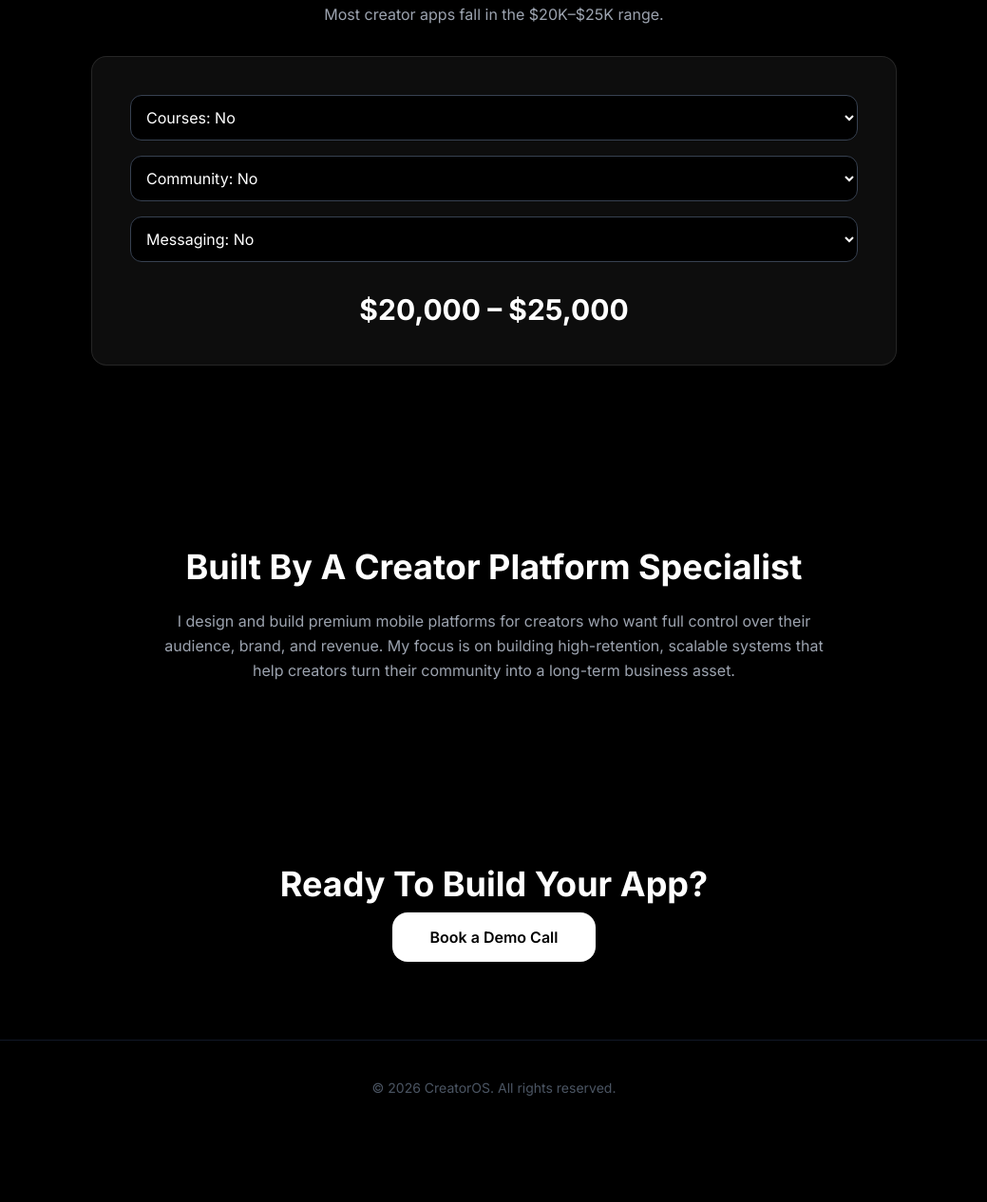
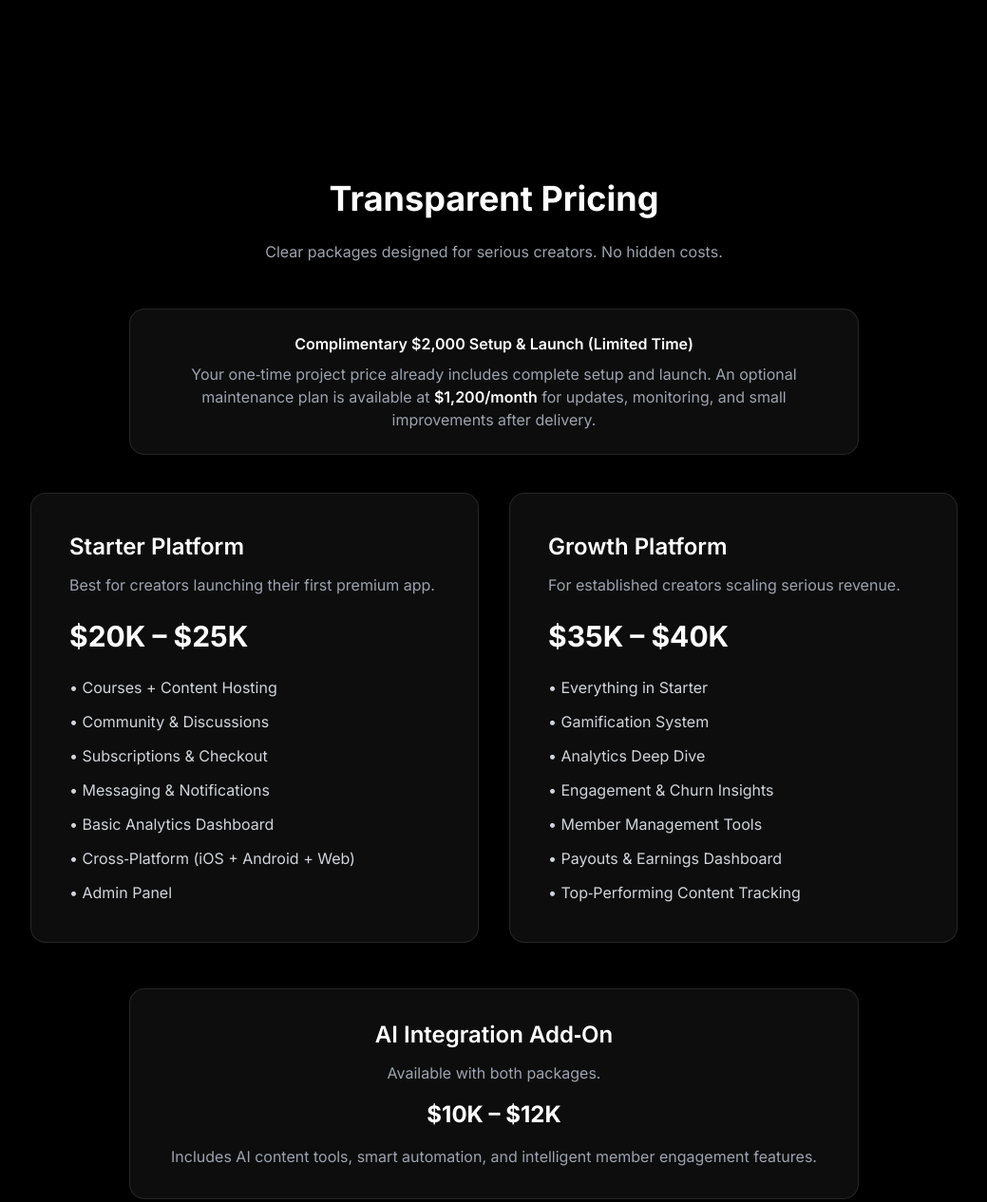
Before and after one commit to amanastro7/creatoros, a plain HTML site: page index.html in a window 1280 px wide. Shown: the part 3255-4521 px from the top of the page at 95% size, without its empty margins (120-1159 px from the left). Before the commit the page ends 4451 px from the top, so only its background shows below. Drawn offline with nearby package versions, Linux system fonts and the light colour scheme.

Commit message:
Enhance pricing section and add cross-platform feature
Added cross-platform feature description and updated pricing section with detailed package information.

```diff
--- a/index.html
+++ b/index.html
@@ -10,6 +10,7 @@
   <style>
     body { font-family: 'Inter', sans-serif; }
   </style>
+  <link type="image/png" sizes="16x16" rel="icon" href="images/optimus.png">
 </head>
 <body class="bg-black text-white">
 
@@ -75,6 +76,7 @@
   <!-- Features -->
   <section class="py-24 px-6 max-w-6xl mx-auto">
     <h2 class="text-4xl font-bold text-center mb-14">Everything In One Platform</h2>
+    <p class="text-gray-400 text-center max-w-2xl mx-auto -mt-6 mb-12">Run your entire creator business from one premium mobile platform.</p>
     <div class="grid md:grid-cols-3 gap-8">
       <div class="bg-white/5 p-7 rounded-2xl border border-white/10">
         <h3 class="text-xl font-semibold mb-3">Courses</h3>
@@ -100,6 +102,10 @@
         <h3 class="text-xl font-semibold mb-3">Gamification</h3>
         <p class="text-gray-400">Badges, XP, streaks, and leaderboards to increase daily usage.</p>
       </div>
+      <div class="bg-white/5 p-7 rounded-2xl border border-white/10">
+        <h3 class="text-xl font-semibold mb-3">Cross-Platform</h3>
+        <p class="text-gray-400">Seamless experience across iOS, Android, and web so your audience stays connected everywhere.</p>
+      </div>
     </div>
   </section>
 
@@ -111,25 +117,57 @@
     </div>
   </section>
 
-  <!-- Pricing Estimator -->
-  <section id="pricing" class="py-24 px-6 max-w-4xl mx-auto text-center">
+  <!-- Pricing -->
+  <section id="pricing" class="py-24 px-6 max-w-5xl mx-auto text-center">
     <h2 class="text-4xl font-bold mb-6">Transparent Pricing</h2>
-    <p class="text-gray-400 mb-8">Most creator apps fall in the $20K–$25K range.</p>
+    <p class="text-gray-400 mb-12">Clear packages designed for serious creators. No hidden costs.</p>
+    <div class="max-w-3xl mx-auto mb-10 bg-white/5 border border-white/10 rounded-2xl p-6">
+      <p class="text-white font-semibold">Complimentary $2,000 Setup & Launch (Limited Time)</p>
+      <p class="text-gray-400 mt-2">Your one‑time project price already includes complete setup and launch. An optional maintenance plan is available at <span class="text-white font-semibold">$1,200/month</span> for updates, monitoring, and small improvements after delivery.</p>
+    </div>
 
-    <div class="bg-white/5 border border-white/10 rounded-2xl p-10">
-      <select id="courses" class="w-full bg-black border border-gray-700 rounded-xl p-3 mb-4">
-        <option value="0">Courses: No</option>
-        <option value="5000">Courses: Yes</option>
-      </select>
-      <select id="community" class="w-full bg-black border border-gray-700 rounded-xl p-3 mb-4">
-        <option value="0">Community: No</option>
-        <option value="7000">Community: Yes</option>
-      </select>
-      <select id="messaging" class="w-full bg-black border border-gray-700 rounded-xl p-3 mb-4">
-        <option value="0">Messaging: No</option>
-        <option value="4000">Messaging: Yes</option>
-      </select>
-      <p class="text-3xl font-bold mt-4" id="price">$20,000 – $25,000</p>
+    <div class="grid md:grid-cols-2 gap-8">
+      <!-- Starter -->
+      <div class="bg-white/5 border border-white/10 rounded-2xl p-10 text-left">
+        <h3 class="text-2xl font-semibold mb-3">Starter Platform</h3>
+        <p class="text-gray-400 mb-6">Best for creators launching their first premium app.</p>
+        <p class="text-3xl font-bold mb-6">$20K – $25K</p>
+
+        <ul class="space-y-3 text-gray-300">
+          <li>• Courses + Content Hosting</li>
+          <li>• Community & Discussions</li>
+          <li>• Subscriptions & Checkout</li>
+          <li>• Messaging & Notifications</li>
+          <li>• Basic Analytics Dashboard</li>
+          <li>• Cross‑Platform (iOS + Android + Web)</li>
+          <li>• Admin Panel</li>
+        </ul>
+      </div>
+
+      <!-- Pro -->
+      <div class="bg-white/5 border border-white/10 rounded-2xl p-10 text-left">
+        <h3 class="text-2xl font-semibold mb-3">Growth Platform</h3>
+        <p class="text-gray-400 mb-6">For established creators scaling serious revenue.</p>
+        <p class="text-3xl font-bold mb-6">$35K – $40K</p>
+
+        <ul class="space-y-3 text-gray-300">
+          <li>• Everything in Starter</li>
+          <li>• Gamification System</li>
+          <li>• Analytics Deep Dive</li>
+          <li>• Engagement & Churn Insights</li>
+          <li>• Member Management Tools</li>
+          <li>• Payouts & Earnings Dashboard</li>
+          <li>• Top‑Performing Content Tracking</li>
+        </ul>
+      </div>
+    </div>
+
+    <!-- AI Add-on -->
+    <div class="mt-12 bg-white/5 border border-white/10 rounded-2xl p-8 max-w-3xl mx-auto">
+      <h3 class="text-2xl font-semibold mb-3">AI Integration Add‑On</h3>
+      <p class="text-gray-400 mb-4">Available with both packages.</p>
+      <p class="text-2xl font-bold">$10K – $12K</p>
+      <p class="text-gray-400 mt-4">Includes AI content tools, smart automation, and intelligent member engagement features.</p>
     </div>
   </section>
 
```
